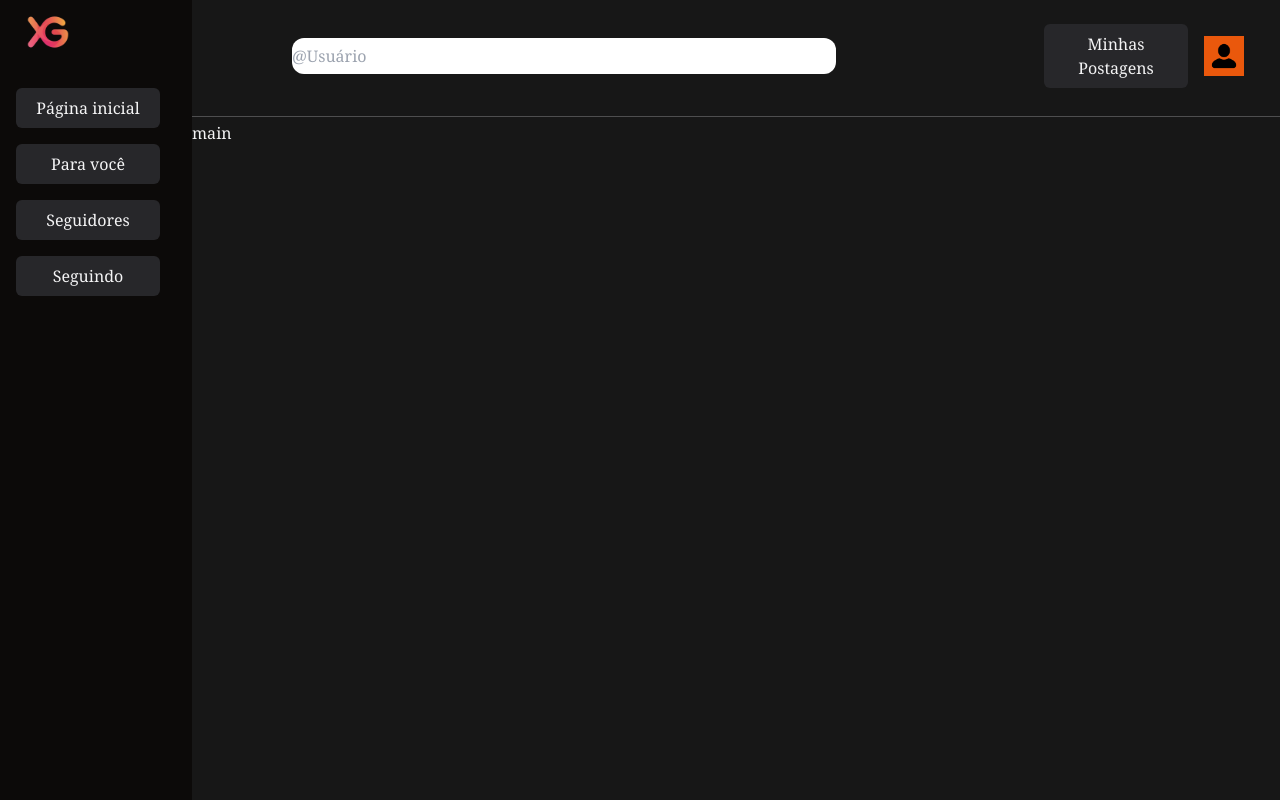
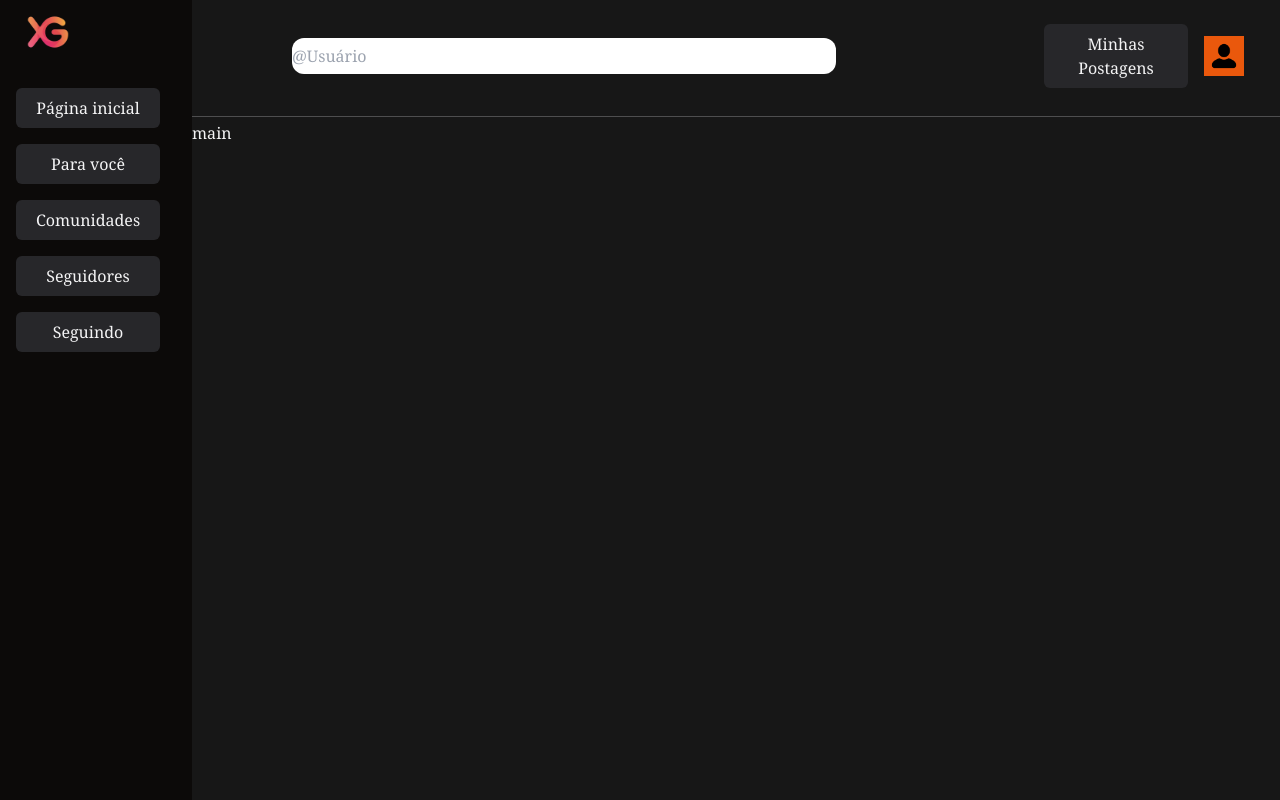
Before and after one commit to joguirod/Xgommi, a website: page frontend/src/index.html in a window 1280 px wide. Drawn offline with nearby package versions, Linux system fonts and the light colour scheme.

Commit message:
+comunidades

```diff
--- a/frontend/src/index.html
+++ b/frontend/src/index.html
@@ -15,7 +15,9 @@
             <img src="removed.ico" alt="Favicon Image" class=" -mt-4 w-24 h-24">
             <button type="button" class="justify-center m-3 ml-7 mt-2 flex w-36 text-zinc-100 font-serif p-2 bg-zinc-800 rounded-md">Página inicial</button>
             <button type="button" class="justify-center m-3 ml-7 mt-2 flex w-36 text-zinc-100 font-serif p-2 bg-zinc-800 rounded-md">Para você</button>
-            <button type="button" class="justify-center m-3 ml-7 mt-2 flex w-36 text-zinc-100 font-serif p-2 bg-zinc-800 rounded-md">Seguidores</button>
+            <button type="button" class="justify-center m-3 ml-7 mt-2 flex w-36 text-zinc-100
+            font-serif p-2 bg-zinc-800 rounded-md">Comunidades</button>
+            <button type="button" class="justify-center m-3 ml-7 mt-2 flex w-36 text-zinc-100  font-serif p-2 bg-zinc-800 rounded-md">Seguidores</button>
             <button type="button" class="justify-center m-3 ml-7 mt-2 flex w-36 text-zinc-100 font-serif p-2 bg-zinc-800 rounded-md">Seguindo</button>
         </aside>
         <main class="text-zinc-100 font-serif flex-1">
```
